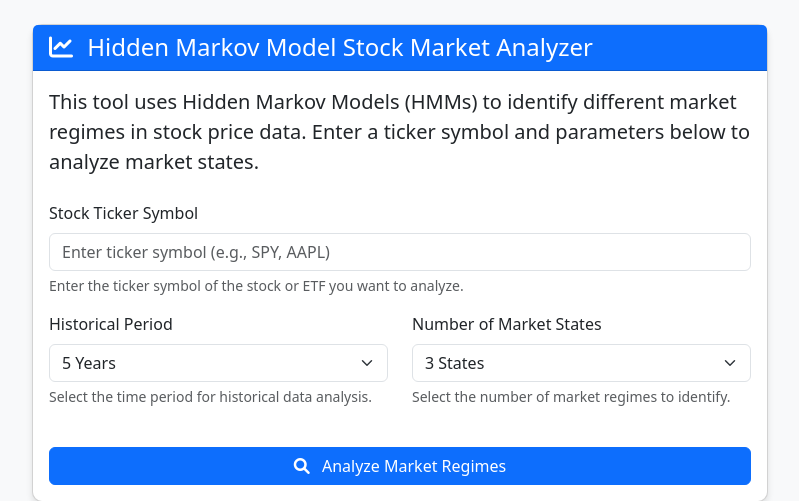
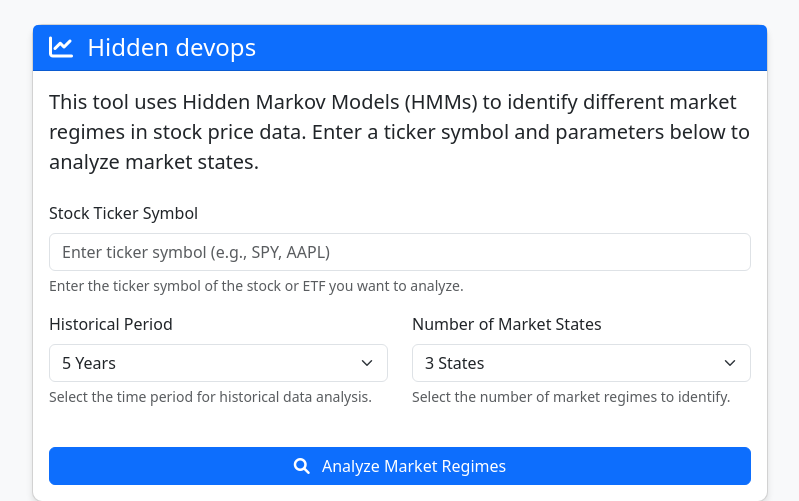
Before and after one commit to AdityaRam24/HMM-, a Flask app: page / in a window 1280 px wide. Shown: the part 56-557 px from the top of the page, without its empty margins (240-1039 px from the left). Run offline with Flask 2, Linux system fonts and the light colour scheme.

Commit message:
Update index.html

```diff
--- a/templates/index.html
+++ b/templates/index.html
@@ -8,7 +8,7 @@
         <div class="card">
             <div class="card-header bg-primary text-white">
                 <h4 class="mb-0">
-                    <i class="fas fa-chart-line me-2"></i> Hidden Markov Model Stock Market Analyzer
+                    <i class="fas fa-chart-line me-2"></i> Hidden devops
                 </h4>
             </div>
             <div class="card-body">
```
